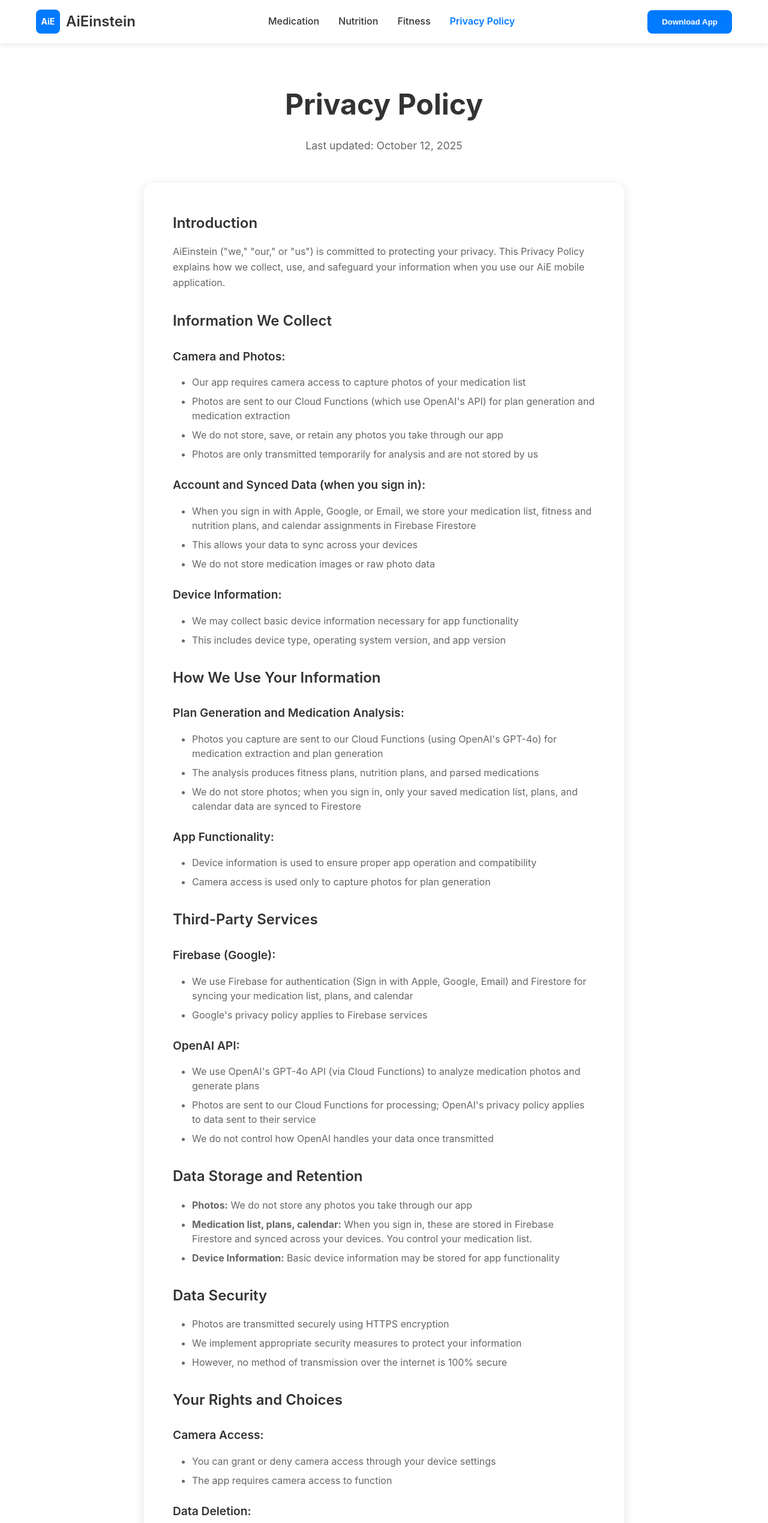
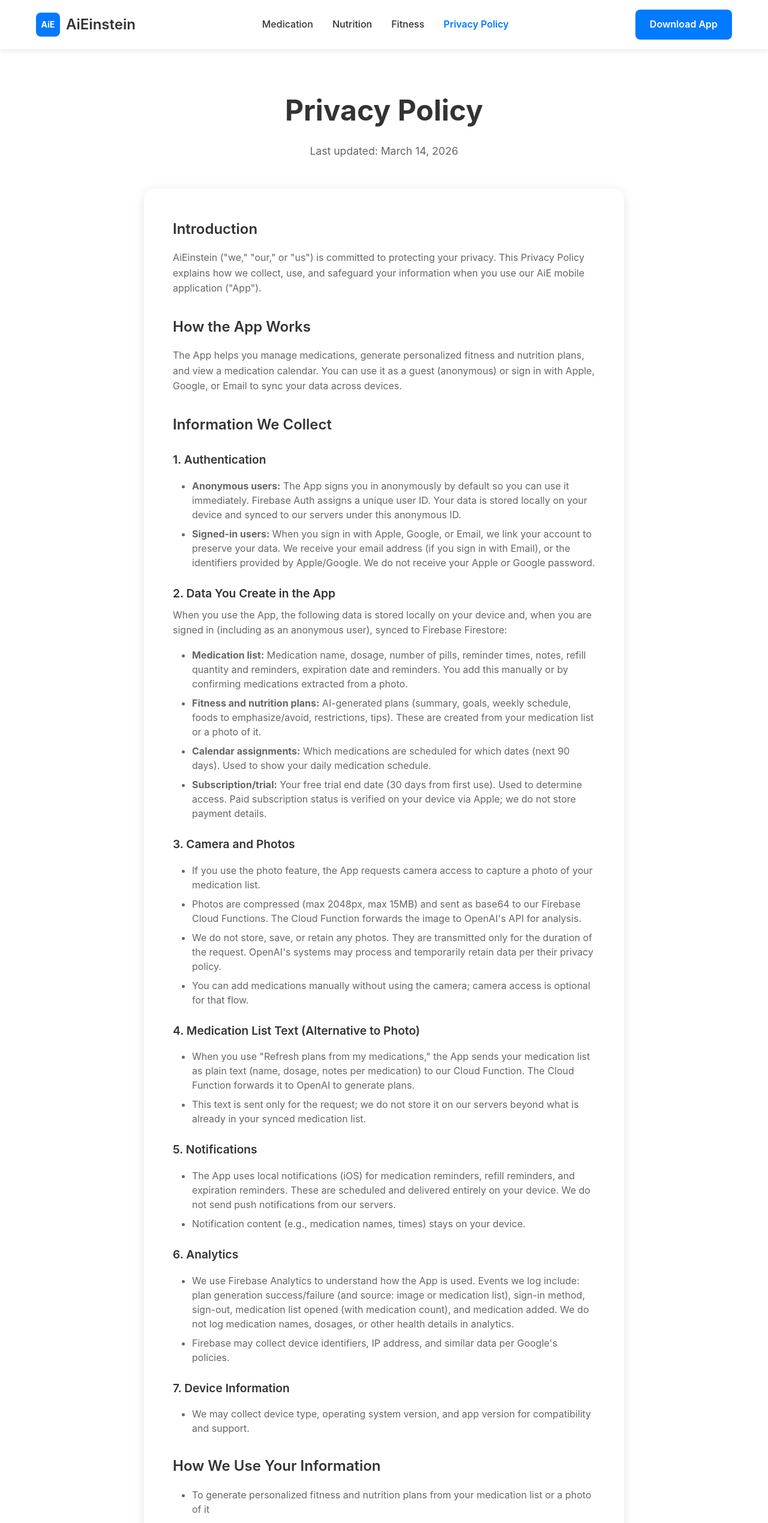
Before and after one commit to tnagel93/aieinstein-website, a plain HTML site: page privacy.html in a window 1280 px wide. Shown: the top 2539 px of the page at 60% size. Drawn offline with Linux system fonts and the light colour scheme.

Commit message:
Add App Store links, privacy policy update, fitness emojis

```diff
--- /dev/null
+++ b/app-links.js
@@ -0,0 +1,11 @@
+// Applies App Store URL to all download buttons/links
+document.addEventListener('DOMContentLoaded', function() {
+  var url = window.APP_STORE_URL || 'https://apps.apple.com/app/id0';
+  document.querySelectorAll('.download-btn, .download-btn-large, .download-link, [data-download-app]').forEach(function(el) {
+    if (el.tagName === 'A') {
+      el.href = url;
+      el.setAttribute('target', '_blank');
+      el.setAttribute('rel', 'noopener noreferrer');
+    }
+  });
+});
--- /dev/null
+++ b/config.js
@@ -0,0 +1,4 @@
+// Update this URL when your app is live on the App Store.
+// Find your App Store ID in App Store Connect → App Information → Apple ID.
+// Format: https://apps.apple.com/app/idXXXXXXXXX (replace XXXXXXXXXXXXX with your ID)
+window.APP_STORE_URL = 'https://apps.apple.com/app/id0';
--- a/privacy.html
+++ b/privacy.html
@@ -6,6 +6,7 @@
     <title>Privacy Policy - AiEinstein</title>
     <link rel="stylesheet" href="styles.css">
     <link rel="stylesheet" href="page-styles.css">
+    <script src="config.js"></script>
 </head>
 <body>
     <!-- Header -->
@@ -21,7 +22,7 @@
                 <a href="fitness.html">Fitness</a>
                 <a href="privacy.html" class="active">Privacy Policy</a>
             </nav>
-            <button class="download-btn">Download App</button>
+            <a href="#" class="download-btn">Download App</a>
         </div>
     </header>
 
@@ -30,86 +31,116 @@
         <div class="container">
             <div class="privacy-content">
                 <h1>Privacy Policy</h1>
-                <p class="last-updated">Last updated: October 12, 2025</p>
+                <p class="last-updated">Last updated: March 14, 2026</p>
 
                 <div class="privacy-card">
                     <h2>Introduction</h2>
-                    <p>AiEinstein ("we," "our," or "us") is committed to protecting your privacy. This Privacy Policy explains how we collect, use, and safeguard your information when you use our AiE mobile application.</p>
+                    <p>AiEinstein ("we," "our," or "us") is committed to protecting your privacy. This Privacy Policy explains how we collect, use, and safeguard your information when you use our AiE mobile application ("App").</p>
+
+                    <h2>How the App Works</h2>
+                    <p>The App helps you manage medications, generate personalized fitness and nutrition plans, and view a medication calendar. You can use it as a guest (anonymous) or sign in with Apple, Google, or Email to sync your data across devices.</p>
 
                     <h2>Information We Collect</h2>
-                    <h3>Camera and Photos:</h3>
+
+                    <h3>1. Authentication</h3>
                     <ul>
-                        <li>Our app requires camera access to capture photos of your medication list</li>
-                        <li>Photos are sent to our Cloud Functions (which use OpenAI's API) for plan generation and medication extraction</li>
-                        <li>We do not store, save, or retain any photos you take through our app</li>
-                        <li>Photos are only transmitted temporarily for analysis and are not stored by us</li>
+                        <li><strong>Anonymous users:</strong> The App signs you in anonymously by default so you can use it immediately. Firebase Auth assigns a unique user ID. Your data is stored locally on your device and synced to our servers under this anonymous ID.</li>
+                        <li><strong>Signed-in users:</strong> When you sign in with Apple, Google, or Email, we link your account to preserve your data. We receive your email address (if you sign in with Email), or the identifiers provided by Apple/Google. We do not receive your Apple or Google password.</li>
                     </ul>
 
-                    <h3>Account and Synced Data (when you sign in):</h3>
+                    <h3>2. Data You Create in the App</h3>
+                    <p>When you use the App, the following data is stored locally on your device and, when you are signed in (including as an anonymous user), synced to Firebase Firestore:</p>
                     <ul>
-                        <li>When you sign in with Apple, Google, or Email, we store your medication list, fitness and nutrition plans, and calendar assignments in Firebase Firestore</li>
-                        <li>This allows your data to sync across your devices</li>
-                        <li>We do not store medication images or raw photo data</li>
+                        <li><strong>Medication list:</strong> Medication name, dosage, number of pills, reminder times, notes, refill quantity and reminders, expiration date and reminders. You add this manually or by confirming medications extracted from a photo.</li>
+                        <li><strong>Fitness and nutrition plans:</strong> AI-generated plans (summary, goals, weekly schedule, foods to emphasize/avoid, restrictions, tips). These are created from your medication list or a photo of it.</li>
+                        <li><strong>Calendar assignments:</strong> Which medications are scheduled for which dates (next 90 days). Used to show your daily medication schedule.</li>
+                        <li><strong>Subscription/trial:</strong> Your free trial end date (30 days from first use). Used to determine access. Paid subscription status is verified on your device via Apple; we do not store payment details.</li>
                     </ul>
 
-                    <h3>Device Information:</h3>
+                    <h3>3. Camera and Photos</h3>
                     <ul>
-                        <li>We may collect basic device information necessary for app functionality</li>
-                        <li>This includes device type, operating system version, and app version</li>
+                        <li>If you use the photo feature, the App requests camera access to capture a photo of your medication list.</li>
+                        <li>Photos are compressed (max 2048px, max 15MB) and sent as base64 to our Firebase Cloud Functions. The Cloud Function forwards the image to OpenAI's API for analysis.</li>
+                        <li>We do not store, save, or retain any photos. They are transmitted only for the duration of the request. OpenAI's systems may process and temporarily retain data per their privacy policy.</li>
+                        <li>You can add medications manually without using the camera; camera access is optional for that flow.</li>
+                    </ul>
+
+                    <h3>4. Medication List Text (Alternative to Photo)</h3>
+                    <ul>
+                        <li>When you use "Refresh plans from my medications," the App sends your medication list as plain text (name, dosage, notes per medication) to our Cloud Function. The Cloud Function forwards it to OpenAI to generate plans.</li>
+                        <li>This text is sent only for the request; we do not store it on our servers beyond what is already in your synced medication list.</li>
+                    </ul>
+
+                    <h3>5. Notifications</h3>
+                    <ul>
+                        <li>The App uses local notifications (iOS) for medication reminders, refill reminders, and expiration reminders. These are scheduled and delivered entirely on your device. We do not send push notifications from our servers.</li>
+                        <li>Notification content (e.g., medication names, times) stays on your device.</li>
+                    </ul>
+
+                    <h3>6. Analytics</h3>
+                    <ul>
+                        <li>We use Firebase Analytics to understand how the App is used. Events we log include: plan generation success/failure (and source: image or medication list), sign-in method, sign-out, medication list opened (with medication count), and medication added. We do not log medication names, dosages, or other health details in analytics.</li>
+                        <li>Firebase may collect device identifiers, IP address, and similar data per Google's policies.</li>
+                    </ul>
+
+                    <h3>7. Device Information</h3>
+                    <ul>
+                        <li>We may collect device type, operating system version, and app version for compatibility and support.</li>
                     </ul>
 
                     <h2>How We Use Your Information</h2>
-                    <h3>Plan Generation and Medication Analysis:</h3>
                     <ul>
-                        <li>Photos you capture are sent to our Cloud Functions (using OpenAI's GPT-4o) for medication extraction and plan generation</li>
-                        <li>The analysis produces fitness plans, nutrition plans, and parsed medications</li>
-                        <li>We do not store photos; when you sign in, only your saved medication list, plans, and calendar data are synced to Firestore</li>
-                    </ul>
-
-                    <h3>App Functionality:</h3>
-                    <ul>
-                        <li>Device information is used to ensure proper app operation and compatibility</li>
-                        <li>Camera access is used only to capture photos for plan generation</li>
+                        <li>To generate personalized fitness and nutrition plans from your medication list or a photo of it</li>
+                        <li>To sync your medication list, plans, and calendar across your devices when you are signed in</li>
+                        <li>To manage your free trial and subscription access</li>
+                        <li>To improve the App and troubleshoot issues (via analytics and error reporting)</li>
                     </ul>
 
                     <h2>Third-Party Services</h2>
-                    <h3>Firebase (Google):</h3>
+                    <h3>Firebase (Google)</h3>
                     <ul>
-                        <li>We use Firebase for authentication (Sign in with Apple, Google, Email) and Firestore for syncing your medication list, plans, and calendar</li>
-                        <li>Google's privacy policy applies to Firebase services</li>
+                        <li>Authentication (anonymous, Apple, Google, Email), Firestore (database), Cloud Functions (serverless backend), and Analytics</li>
+                        <li>Your synced data (medications, plans, calendar, trial info) is stored in Firestore. Google's privacy policy applies: <a href="https://firebase.google.com/support/privacy" target="_blank" rel="noopener">firebase.google.com/support/privacy</a></li>
                     </ul>
-                    <h3>OpenAI API:</h3>
+                    <h3>OpenAI</h3>
                     <ul>
-                        <li>We use OpenAI's GPT-4o API (via Cloud Functions) to analyze medication photos and generate plans</li>
-                        <li>Photos are sent to our Cloud Functions for processing; OpenAI's privacy policy applies to data sent to their service</li>
-                        <li>We do not control how OpenAI handles your data once transmitted</li>
+                        <li>Our Cloud Functions send medication list photos or text to OpenAI's GPT-4o API to extract medications and generate plans. OpenAI's privacy policy applies to data sent to them: <a href="https://openai.com/privacy" target="_blank" rel="noopener">openai.com/privacy</a></li>
+                        <li>We do not control OpenAI's data handling. Photos and text are sent only for processing; we do not store them on our servers.</li>
+                    </ul>
+                    <h3>Apple</h3>
+                    <ul>
+                        <li>Sign in with Apple and In-App Purchases (StoreKit 2) for subscriptions. Apple processes sign-in and payments. Subscription status is verified on your device; we do not receive your payment details.</li>
+                    </ul>
+                    <h3>Google</h3>
+                    <ul>
+                        <li>Sign in with Google. Google provides authentication; we receive the identifiers they supply for account linking.</li>
                     </ul>
 
                     <h2>Data Storage and Retention</h2>
                     <ul>
-                        <li><strong>Photos:</strong> We do not store any photos you take through our app</li>
-                        <li><strong>Medication list, plans, calendar:</strong> When you sign in, these are stored in Firebase Firestore and synced across your devices. You control your medication list.</li>
-                        <li><strong>Device Information:</strong> Basic device information may be stored for app functionality</li>
+                        <li><strong>Photos:</strong> Not stored. Transmitted only during the request.</li>
+                        <li><strong>Medication list, plans, calendar, trial:</strong> Stored locally on your device and, when signed in, in Firebase Firestore. Data persists until you delete it or request account deletion.</li>
+                        <li><strong>Analytics:</strong> Firebase Analytics data is retained per Google's policies.</li>
                     </ul>
 
                     <h2>Data Security</h2>
                     <ul>
-                        <li>Photos are transmitted securely using HTTPS encryption</li>
-                        <li>We implement appropriate security measures to protect your information</li>
-                        <li>However, no method of transmission over the internet is 100% secure</li>
+                        <li>Data is transmitted over HTTPS. Firestore uses encryption at rest. We use Firebase security rules to restrict access to your data by user ID.</li>
+                        <li>No method of transmission or storage is 100% secure. We implement reasonable measures to protect your information.</li>
                     </ul>
 
                     <h2>Your Rights and Choices</h2>
-                    <h3>Camera Access:</h3>
+                    <h3>Camera and Notifications</h3>
                     <ul>
-                        <li>You can grant or deny camera access through your device settings</li>
-                        <li>The app requires camera access to function</li>
+                        <li>You can grant or deny camera access in iOS Settings. Denying camera access means you must add medications manually.</li>
+                        <li>You can grant or deny notification permission. Denying it means you will not receive medication reminders.</li>
                     </ul>
 
-                    <h3>Data Deletion:</h3>
+                    <h3>Account and Data</h3>
                     <ul>
-                        <li>We do not store your photos. When signed in, your medication list, plans, and calendar are in Firestore. Contact us to request deletion of your account data.</li>
-                        <li>You can delete the app at any time to remove it from your device</li>
+                        <li>You can sign out at any time. Signing out creates a new anonymous session; your previous data remains associated with the prior account.</li>
+                        <li>To request deletion of your account and all associated data (medications, plans, calendar, trial info) from our systems, contact us at aieinstein1825@gmail.com. We will process requests within a reasonable time.</li>
+                        <li>Deleting the App from your device removes local data. It does not automatically delete data from our servers; contact us for that.</li>
                     </ul>
 
                     <h2>Children's Privacy</h2>
@@ -155,5 +186,6 @@
             </div>
         </div>
     </footer>
+    <script src="app-links.js"></script>
 </body>
 </html>
--- a/styles.css
+++ b/styles.css
@@ -161,6 +161,11 @@ body {
     border: none;
 }
 
+a.btn {
+    text-decoration: none;
+    display: inline-block;
+}
+
 .btn-primary {
     background: #007AFF;
     color: white;
@@ -308,6 +313,24 @@ body {
     box-shadow: 0 4px 15px rgba(0, 0, 0, 0.2);
 }
 
+a.download-btn,
+a.download-btn-large {
+    text-decoration: none;
+    display: inline-block;
+}
+
+.download-btn-large.coming-soon {
+    background: rgba(255, 255, 255, 0.5);
+    color: rgba(255, 255, 255, 0.9);
+    cursor: default;
+    border: 1px solid rgba(255, 255, 255, 0.5);
+}
+
+.download-btn-large.coming-soon:hover {
+    transform: none;
+    box-shadow: none;
+}
+
 /* Footer */
 .footer {
     background: #f8f9fa;
```
Also changed, not shown: disclaimer.html (+3 -1 lines), fitness.html (+11 -9 lines), index.html (+6 -4 lines), learn-more.html (+4 -2 lines), medication.html (+4 -2 lines), nutrition.html (+4 -2 lines), terms.html (+3 -1 lines), 1 other file.
